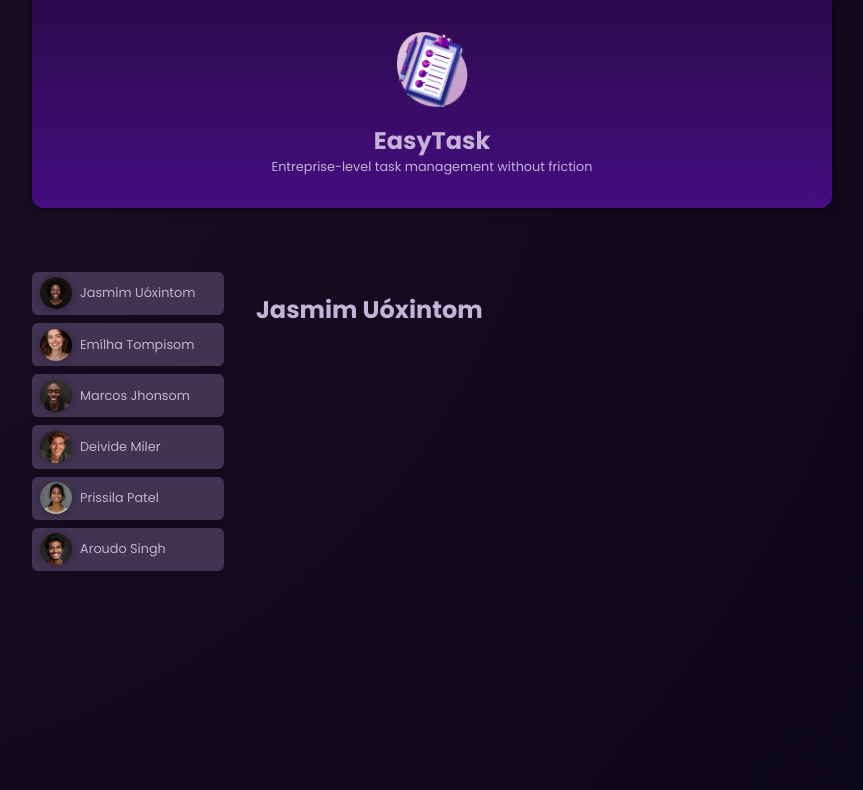
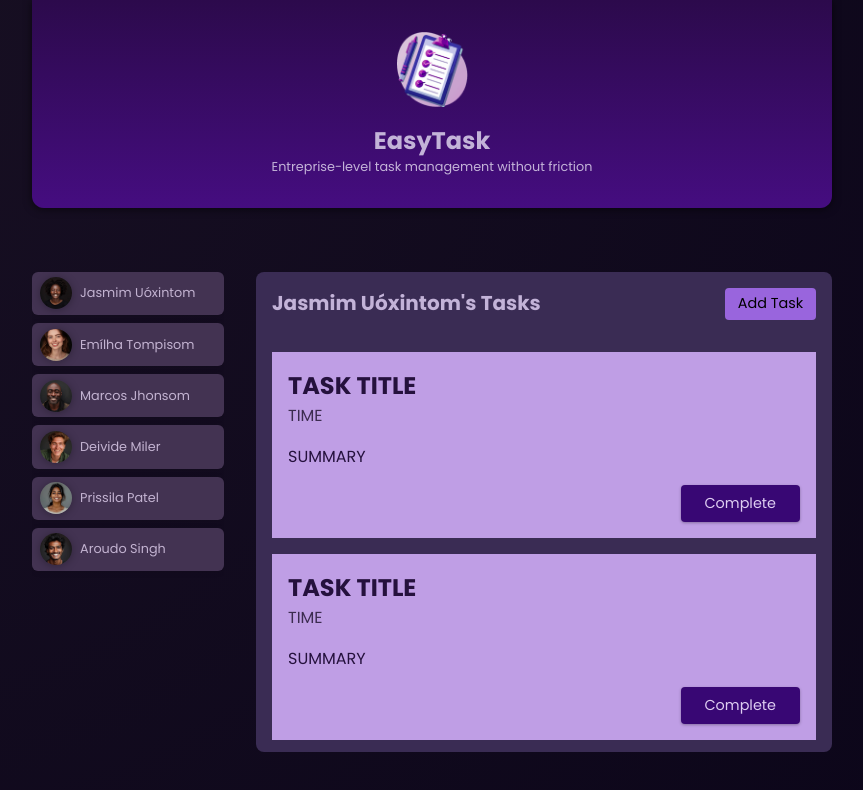
Before and after one commit to phpontes/angular-studies, an Angular app: page / in a window 1280 px wide. Both pictures are taken after a click on the button "Jasmim Uóxintom". Shown: the top 790 px of the page, without its empty margins (208-1071 px from the left). Built offline with nearby package versions, Linux system fonts and the light colour scheme.

Commit message:
Adding More Components to the Demo App

```diff
--- /dev/null
+++ b/src/app/tasks/task/task.component.css
@@ -0,0 +1,37 @@
+article {
+    padding: 1rem;
+    color: #25113d;
+    background-color: #bf9ee5;
+  }
+
+  h2 {
+    margin: 0;
+  }
+
+  time {
+    color: #3c2c50;
+  }
+
+  .actions {
+    text-align: right;
+    margin: 0;
+  }
+
+  .actions button {
+    font: inherit;
+    font-size: 0.9rem;
+    cursor: pointer;
+    background-color: #380774;
+    color: #decdf2;
+    border-radius: 4px;
+    padding: 0.5rem 1.5rem;
+    border: none;
+    box-shadow: 0 1px 3px rgba(0, 0, 0, 0.3);
+    transition: all 0.3s ease;
+  }
+
+  .actions button:hover,
+  .actions button:active {
+    background-color: #4a0774;
+    box-shadow: 0 1px 6px rgba(0, 0, 0, 0.3);
+  }
--- /dev/null
+++ b/src/app/tasks/task/task.component.html
@@ -0,0 +1,8 @@
+<article>
+    <h2>TASK TITLE</h2>
+    <time>TIME</time>
+    <p>SUMMARY</p>
+    <p class="actions">
+        <button>Complete</button>
+    </p>
+</article>
--- a/src/app/tasks/tasks.component.css
+++ b/src/app/tasks/tasks.component.css
@@ -0,0 +1,63 @@
+#tasks {
+    padding: 1rem;
+    border-radius: 8px;
+    max-height: 60vh;
+    overflow: auto;
+    background-color: #3a2c54;
+  }
+
+  header {
+    display: flex;
+    justify-content: space-between;
+    align-items: flex-start;
+    margin-bottom: 2rem;
+    gap: 1rem;
+  }
+
+  h2 {
+    margin: 0;
+    font-size: 0.9rem;
+    width: 60%;
+    text-wrap: balance;
+  }
+
+  menu {
+    margin: 0;
+    padding: 0;
+  }
+
+  menu button {
+    font: inherit;
+    cursor: pointer;
+    background-color: #9965dd;
+    border-radius: 4px;
+    border: none;
+    padding: 0.35rem 0.8rem;
+    font-size: 0.9rem;
+  }
+
+  menu button:hover,
+  menu button:active {
+    background-color: #a565dd
+  }
+
+  ul {
+    list-style: none;
+    margin: 1rem 0;
+    padding: 0;
+    display: flex;
+    flex-direction: column;
+    gap: 1rem;
+    max-height: 50vh;
+    overflow: auto;
+  }
+
+  @media (min-width: 768px) {
+    h2 {
+      font-size: 1.25rem;
+    }
+
+    menu {
+      width: auto;
+    }
+  }
--- a/src/app/tasks/tasks.component.html
+++ b/src/app/tasks/tasks.component.html
@@ -1 +1,20 @@
-<h2>{{ name }}</h2>
+<section id="tasks">
+    <header>
+        <h2>{{ name }}'s Tasks</h2>
+        <menu>
+            <button>Add Task</button>
+        </menu>
+    </header>
+
+    <ul>
+        <li>
+            <app-task />
+        </li>
+        <li>
+            <app-task />
+        </li>
+        <li>
+            <app-task />
+        </li>
+    </ul>
+</section>
--- a/src/app/tasks/tasks.component.ts
+++ b/src/app/tasks/tasks.component.ts
@@ -1,9 +1,10 @@
 import { Component, Input } from '@angular/core';
+import { TaskComponent } from './task/task.component';
 
 @Component({
   selector: 'app-tasks',
   standalone: true,
-  imports: [],
+  imports: [TaskComponent],
   templateUrl: './tasks.component.html',
   styleUrl: './tasks.component.css'
 })
```
Also changed, not shown: src/app/tasks/task/task.component.ts (added, +12 -0 lines).
